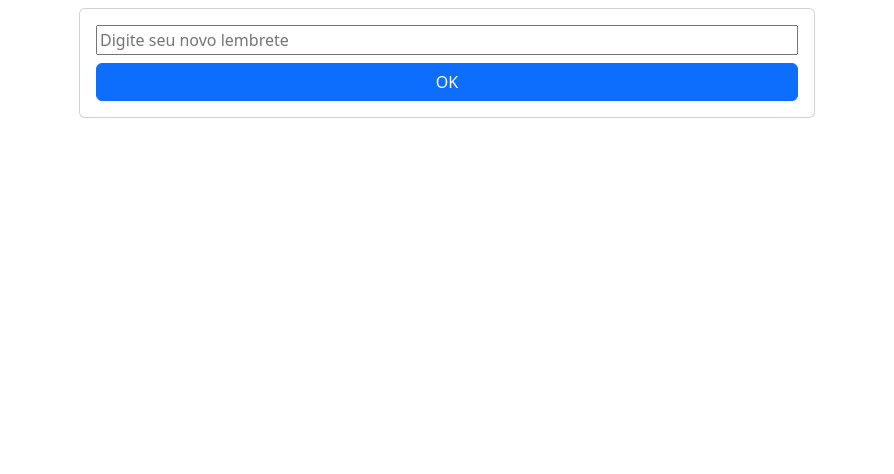
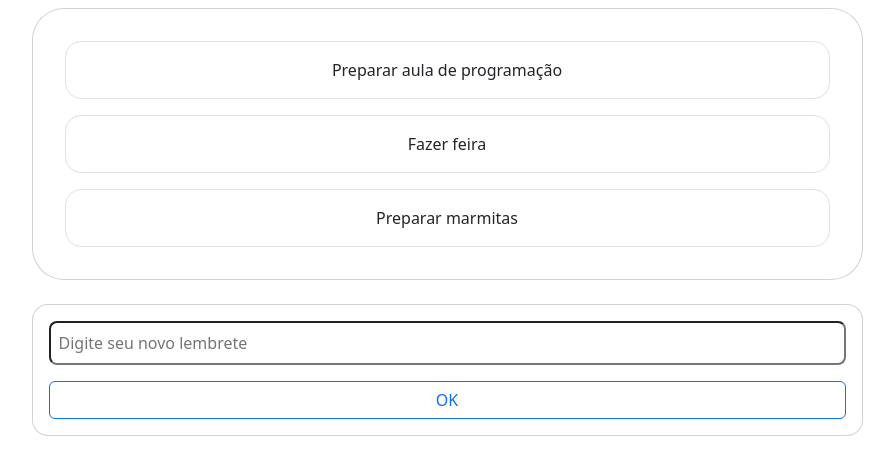
Before and after one commit to Vinicius382/P1_PDM_Lembretes, a React (Vite) app in the folder projeto-p1/: page / in a window 1280 px wide. Shown: the top 474 px of the page, without its empty margins (193-1087 px from the left). Built offline with nearby package versions, Linux system fonts and the light colour scheme.

Commit message:
feat(p1): exibe lista ficticia

```diff
--- a/projeto-p1/src/App.jsx
+++ b/projeto-p1/src/App.jsx
@@ -1,19 +1,53 @@
+import React from "react"
 import LembreteEntrada from "./LembreteEntrada"
+import LembreteLista from "./LembreteLista"
 
-const App = () => {
+
+class App extends React.Component {
+
+  constructor(props) {
+    super(props)
+  }
+
+  state = {
+    lembretes: [
+      {
+        titulo: 'Preparar aula de programação'
+      },
+      {
+        titulo: 'Fazer feira'
+      },
+      {
+        titulo: 'Preparar marmitas'
+      },
+    ]
+  }
+
+  render() {
     return (
       <div className="container mt-2">
         <div className="row justify-content-center">
-        <div className="col-12 col-md-8">
-          <div className="card">
+          <div className="col-12 col-md-9">
+            <div className="card rounded-5">
+              <div className="card-body">
+                {this.state.lembretes.map(lembrete => (
+                  <LembreteLista lembrete={lembrete} />
+                ))}
+              </div>
+            </div>
+          </div>
+
+          <div className="col-12 col-md-9 mt-4">
+            <div className="card rounded-4">
               <div className="card-body">
                 <LembreteEntrada />
               </div>
             </div>
           </div>
+
         </div>
       </div>
     )
   }
-
+}
 export default App
--- a/projeto-p1/src/LembreteEntrada.jsx
+++ b/projeto-p1/src/LembreteEntrada.jsx
@@ -4,9 +4,9 @@ export class LembreteEntrada extends Component {
     render() {
         return (
             <div>
-                <input type="text" id="lembreteInput" className="w-100" placeholder='Digite seu novo lembrete'/>
+                <input type="text" id="lembreteInput" className="p-2 w-100 rounded-3" placeholder='Digite seu novo lembrete' />
 
-                <button className="btn btn-primary w-100 mt-2">
+                <button className="btn btn-outline-primary w-100 mt-3">
                     OK
                 </button>
             </div>
--- /dev/null
+++ b/projeto-p1/src/LembreteLista.jsx
@@ -0,0 +1,13 @@
+import React, { Component } from 'react'
+
+export class LembreteLista extends Component {
+    render() {
+        return (
+            <div className="p-3 border rounded-4 m-3 text-center">
+                {this.props.lembrete.titulo}
+            </div>
+        )
+    }
+}
+
+export default LembreteLista
```
Lines whose indentation alone changed are shown as unchanged.
